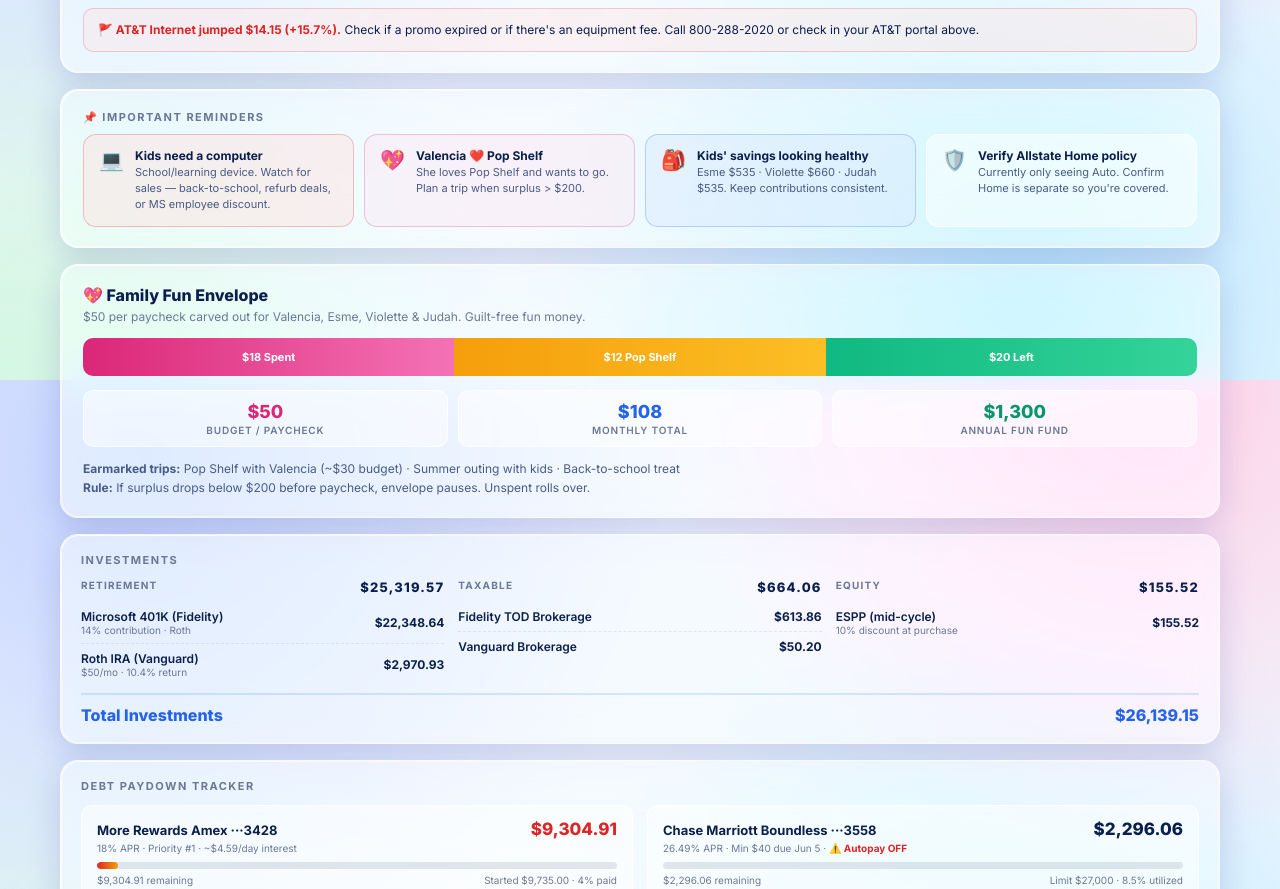
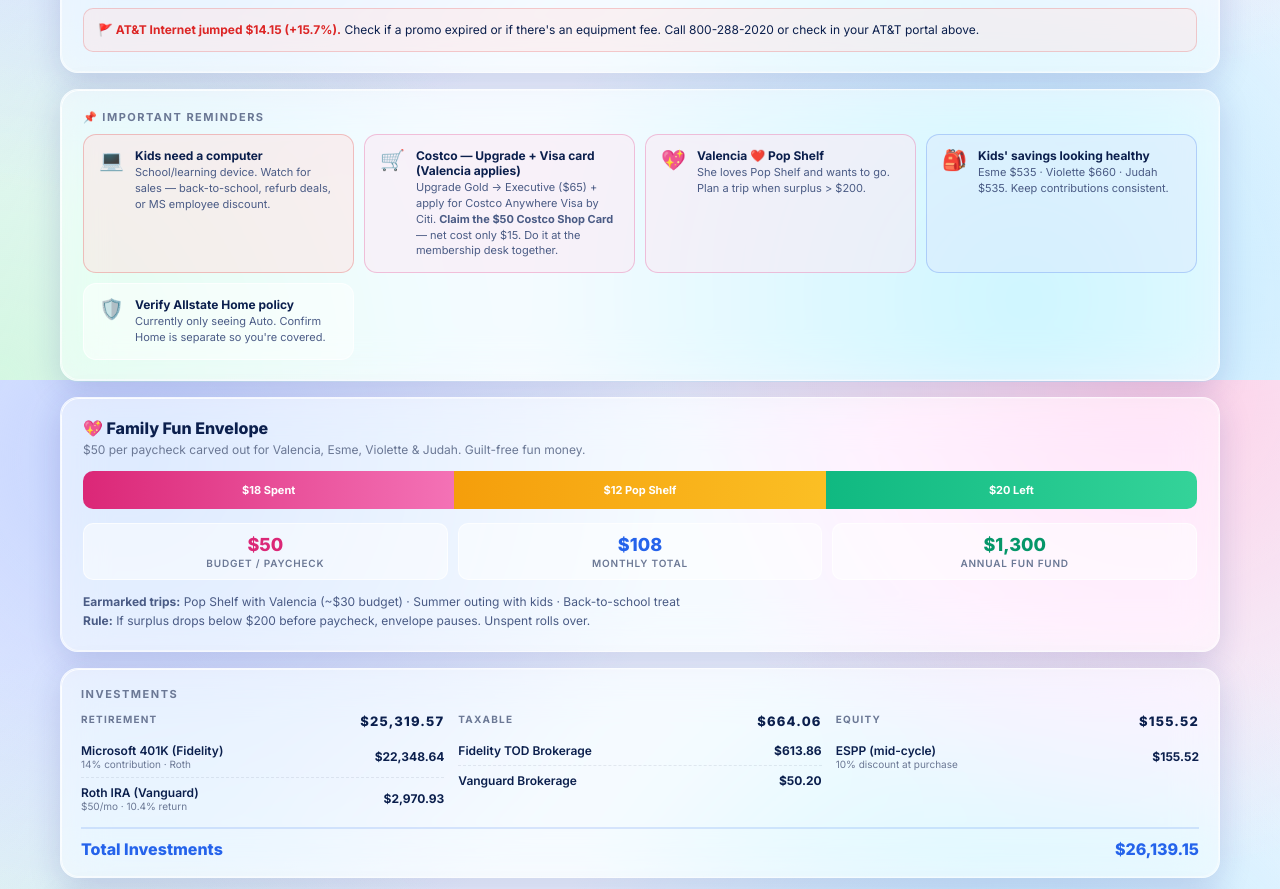
Before and after one commit to DeAndreCochrane/cochrane-finance, a plain HTML site: page daily_dashboard.html in a window 1280 px wide. Shown: the part 6020-6909 px from the top of the page. Drawn offline with nearby package versions, Linux system fonts and the light colour scheme.

Commit message:
Auto-update daily_dashboard.html from Cowork

```diff
--- a/daily_dashboard.html
+++ b/daily_dashboard.html
@@ -796,6 +796,7 @@ html,body{font-family:'Inter',-apple-system,sans-serif;color:var(--ink);min-heig
   <div class="sh">📌 Important Reminders</div>
   <div class="rem-g">
     <div class="rem pri"><div class="emo">💻</div><div><div class="tl">Kids need a computer</div><div class="ds">School/learning device. Watch for sales — back-to-school, refurb deals, or MS employee discount.</div></div></div>
+        <div class="rem fun"><div class="emo">🛒</div><div><div class="tl">Costco — Upgrade + Visa card (Valencia applies)</div><div class="ds">Upgrade Gold → Executive ($65) + apply for Costco Anywhere Visa by Citi. <b>Claim the $50 Costco Shop Card</b> — net cost only $15. Do it at the membership desk together.</div></div></div>
     <div class="rem fun"><div class="emo">💖</div><div><div class="tl">Valencia ❤️ Pop Shelf</div><div class="ds">She loves Pop Shelf and wants to go. Plan a trip when surplus &gt; $200.</div></div></div>
     <div class="rem kid"><div class="emo">🎒</div><div><div class="tl">Kids' savings looking healthy</div><div class="ds">Esme $535 · Violette $660 · Judah $535. Keep contributions consistent.</div></div></div>
     <div class="rem"><div class="emo">🛡️</div><div><div class="tl">Verify Allstate Home policy</div><div class="ds">Currently only seeing Auto. Confirm Home is separate so you're covered.</div></div></div>
```
